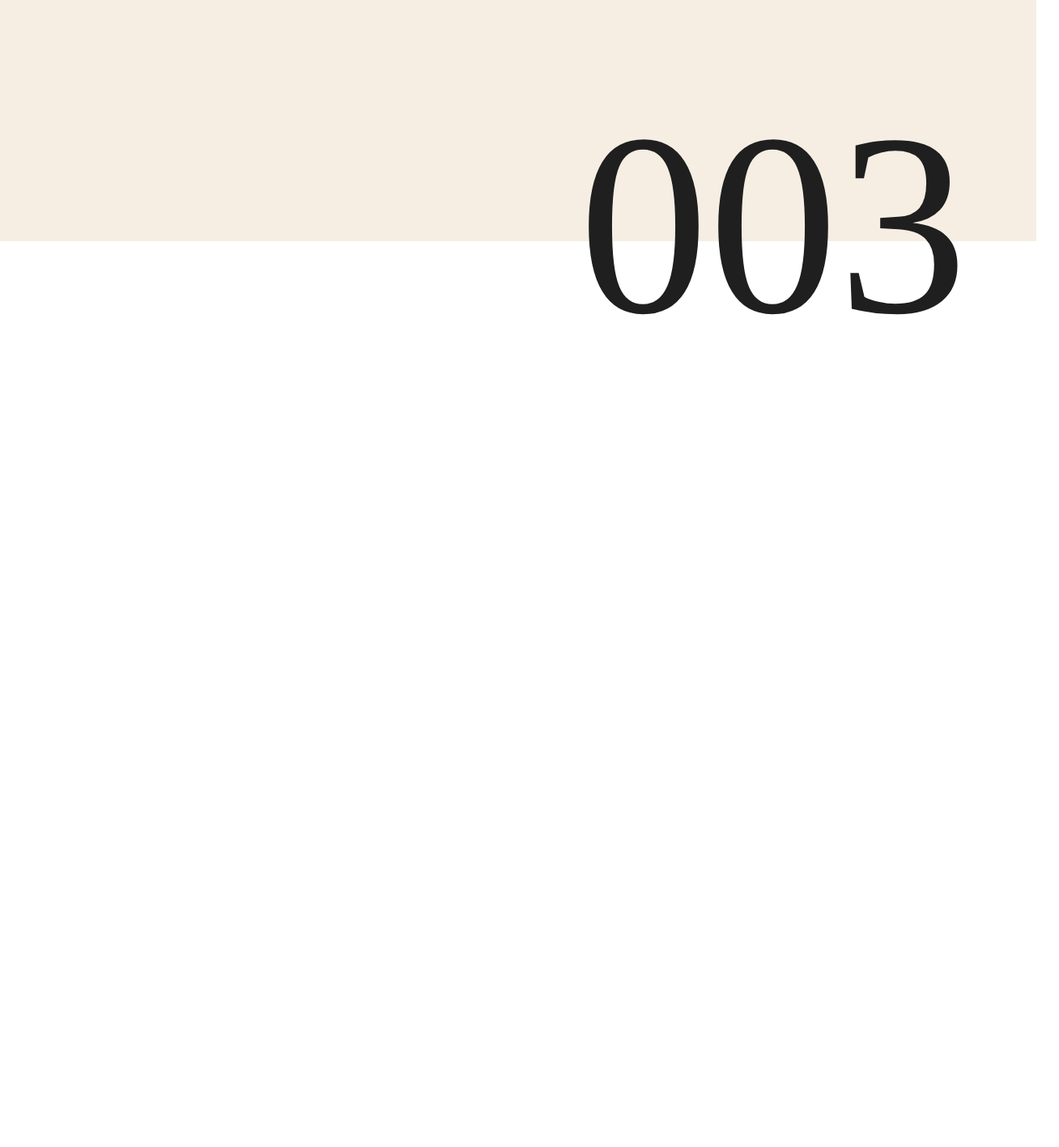
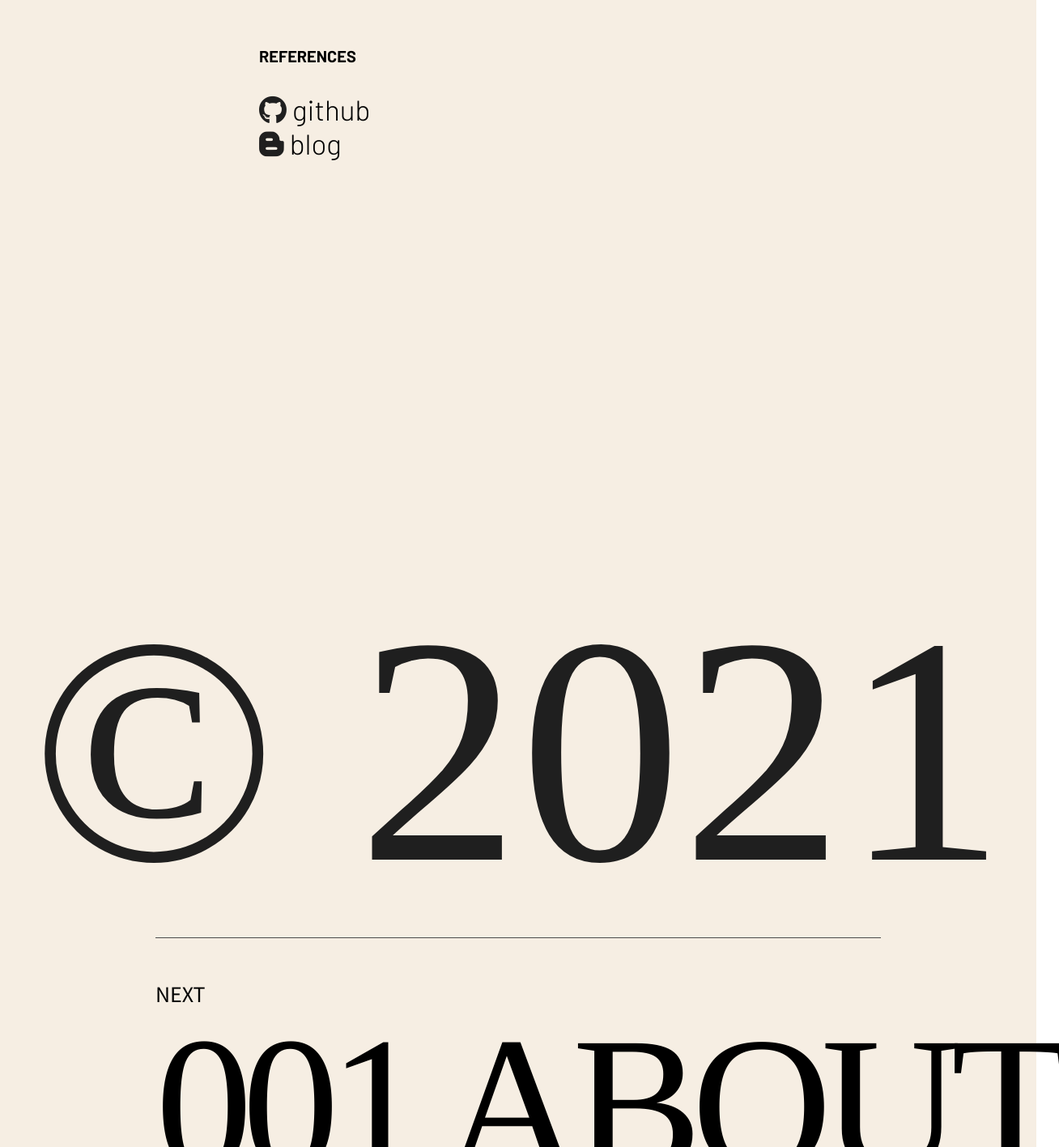
Before and after one commit to seheeeeee/portfolio_pb, a Vue app: page /contact in a window 1280 px wide. Shown: the part 1383-2800 px from the top of the page at 81% size, 1308 px wide, since content can reach past the window. Before the commit the page ends 1837 px from the top, so only its background shows below. Built offline with nearby package versions, Linux system fonts and the light colour scheme; a web font is replaced by a local one.

Commit message:
contact view styling and component modification

```diff
--- a/src/views/AboutView.vue
+++ b/src/views/AboutView.vue
@@ -97,10 +97,12 @@
           <p class="cc">
             &copy; 2021
           </p>
-          <p class="footer">
-            <span>NEXT</span>
-            <span class="box002">002 PROJECT</span>
-          </p>
+          <router-link to="/project">
+            <p class="footer">
+              <span>NEXT</span>
+              <span class="box002">002 PROJECT</span>
+            </p>
+          </router-link>
         </div>
       </div>
   </div>
--- a/src/views/ContactView.vue
+++ b/src/views/ContactView.vue
@@ -1,6 +1,9 @@
 <template>
   <div class="contactWrap">
-    <h1 class="title">Contact With Me</h1>
+    <div class="titBox">
+      <span>If there's anything you want to talk about,</span>
+      <h1 class="title">Contact With Me</h1>
+    </div>
     <div class="content">
       <div class="email">
         <p class="circleAni">
@@ -41,35 +44,34 @@
         </p>
         <email-form></email-form>
       </div>
-      <div class="phone">
-        <strong>Phone</strong>
-
-      </div>
       <div class="references">
         <strong>References</strong>
         <ul>
-          <li><i class="fab fa-github"></i>github <a href="https://github.com/seheeeeee/portfolio_pb">link</a></li>
-          <li><i class="fab fa-blogger-b"></i>blog <a href="https://sehee94.tistory.com/">link</a></li>
+          <li><i class="fab fa-github"></i> <a href="https://github.com/seheeeeee/portfolio_pb" target="_blank">github</a></li>
+          <li><i class="fab fa-blogger-b"></i> <a href="https://sehee94.tistory.com/" target="_blank">blog</a></li>
         </ul>
       </div>
     </div>
-    <num-box :pageNum="pageNum"></num-box>
+    <div class="part8">
+          <p class="cc">
+            &copy; 2021
+          </p>
+          <router-link to="/about">
+          <p class="footer">
+            <span>NEXT</span>
+            <span class="box002">001 ABOUT</span>
+          </p>
+          </router-link>
+        </div>
   </div>
 </template>
 
 <script>
-import numBox from '../components/numberBox.vue';
 import emailForm from '../components/EmailForm.vue';
 
 export default {
   components: {
-    numBox,
     emailForm,
-  },
-  data(){
-    return{
-      pageNum: '003',
-    }
   },
   methods: {
     circleAnimation(){
@@ -94,13 +96,19 @@ export default {
 
 .contactWrap{
   width: 100%;
-  padding: 300px 0;
+  padding: 300px 0 100px;
   position: relative;
 }
 .contactWrap h1{
   font-size: 7.5rem;
 }
-
+.titBox span{
+  display: block;
+  transform: translateY(-80px);
+  font-size: 1.5rem;
+  font-family: 'Cormorant Garamond', serif;
+  text-align: center;
+}
 .content{
   width: 100%;
   margin-top: 400px;
@@ -110,6 +118,10 @@ export default {
   max-width: 550px;
   min-width: 300px; */
   width: 50%;
+  font-family: 'Barlow', sans-serif;
+  font-weight: 300;
+  font-size: 35px;
+  color: #1f1f1f;
 }
 .content strong{
   position: relative;
@@ -163,4 +175,54 @@ export default {
     transform: rotate(360deg);
   }
 }
+.content .references{
+  margin: 50px 0 500px;
+  position: relative;
+  left: 50%;
+  transform: translate(-50%);
+}
+.content .references strong{
+  font-size: 20px;
+  font-weight: 700;
+  text-transform: uppercase;
+}
+.content .references ul {
+  margin-top: 30px;
+}
+.part8{
+  position: relative;
+  width: 100%;
+  text-align: center;
+}
+.part8 .cc{
+  font-size: 25rem;
+}
+.part8 .footer {
+  margin: 0 auto;
+  padding: 50px 0;
+  width: 70%;
+  max-width: 1317px;
+  border-top: 0.5px solid rgb(75, 75, 75);
+  border-bottom: 0.5px solid rgb(75, 75, 75);
+}
+.part8 .footer span{
+  display: block;
+}
+.part8 .footer span:nth-child(1){
+  text-align: left;
+  font-weight: 300;
+  font-size: 25px;
+}
+.part8 .footer span:nth-child(2){
+  text-align: center;
+  font-size: 15rem;
+  letter-spacing: -13px;
+  line-height: 1;
+}
+span.box002,
+p.cc{
+  font-family: 'Tinos', serif;
+  white-space: nowrap;
+  font-weight: 100;
+}
 </style>
--- a/src/views/ProjectView.vue
+++ b/src/views/ProjectView.vue
@@ -18,10 +18,12 @@
           <p class="cc">
             &copy; 2021
           </p>
-          <p class="footer">
-            <span>NEXT</span>
-            <span class="box002">003 CONTACT</span>
-          </p>
+          <router-link to="/contact">
+            <p class="footer">
+              <span>NEXT</span>
+              <span class="box002">003 CONTACT</span>
+            </p>
+          </router-link>
         </div>
   </div>
 </template>
@@ -65,7 +67,7 @@ export default {
 .pjtWrap{
   width: 100%;
   /* height: 100vh; */
-  padding: 300px 0;
+  padding: 300px 0 100px;
   position: relative;
 }
 
@@ -120,6 +122,7 @@ export default {
 .part8 .footer span:nth-child(1){
   text-align: left;
   font-size: 25px;
+  font-weight: 300;
 }
 .part8 .footer span:nth-child(2){
   text-align: center;
```
